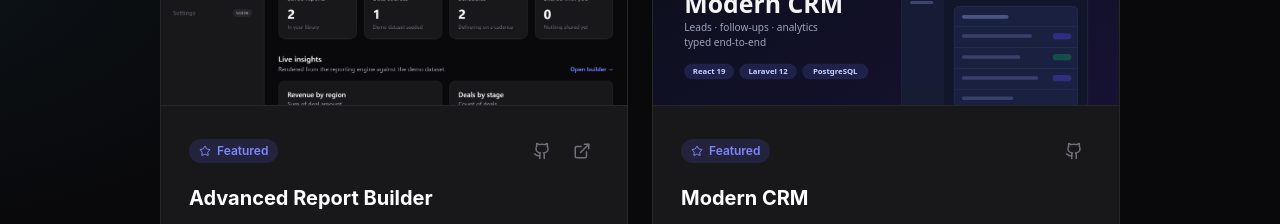
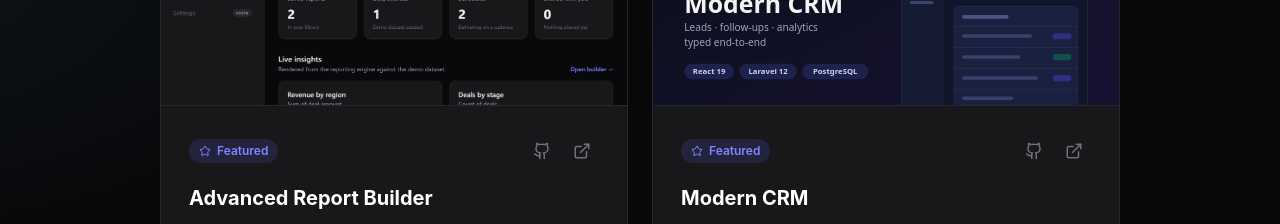
Before and after one commit to balajis-dev5/portfolio, a React (Vite) app: page / in a window 1280 px wide. Shown: the part 3480-3704 px from the top of the page. Built offline with nearby package versions, Linux system fonts and the light colour scheme.

Commit message:
projects: CRM and PMS are live on Render - add demo links

```diff
--- a/src/data/profile.ts
+++ b/src/data/profile.ts
@@ -262,6 +262,7 @@ export const projects: Project[] = [
     ],
     tags: ['React 19', 'TypeScript', 'Laravel 13', 'JWT', 'Tailwind v4'],
     github: 'https://github.com/balajis-dev5/modern-crm',
+    live: 'https://crm-web-balaji.onrender.com',
     image: '/projects/covers/modern-crm.svg',
     featured: true,
   },
@@ -276,6 +277,7 @@ export const projects: Project[] = [
     ],
     tags: ['Laravel 13', 'React 19', 'TypeScript', 'Leaflet'],
     github: 'https://github.com/balajis-dev5/property-management-system',
+    live: 'https://pms-web-balaji.onrender.com',
     image: '/projects/covers/property-management.svg',
     featured: false,
   },
```
